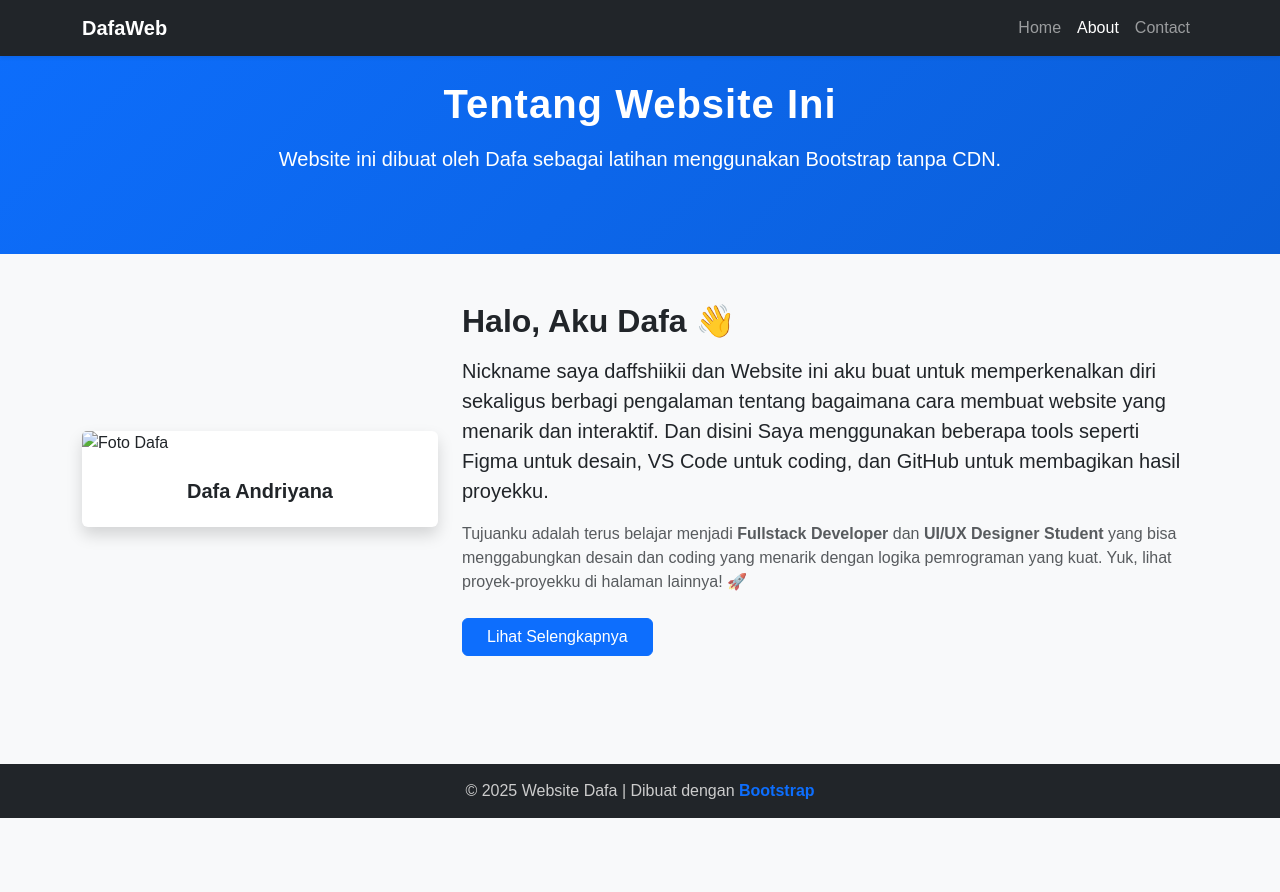
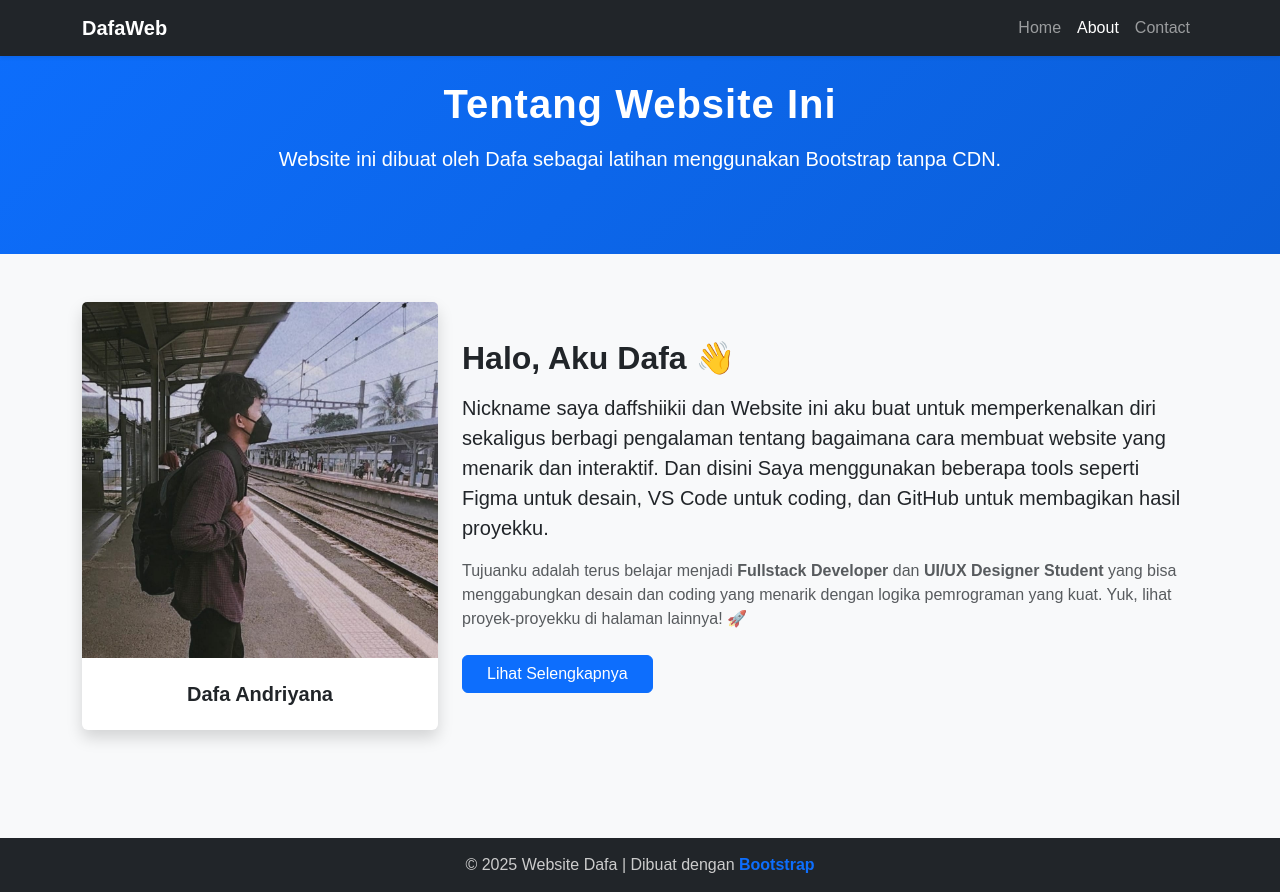
Before and after one commit to Dafa-Web-progaming/BoostrapTugasDafa.github.io, a plain HTML site: page Bosstrap(Dafa)tentang.html in a window 1280 px wide. Before the commit the page ends 818 px from the top, so only its background shows below. Drawn offline with Linux system fonts and the light colour scheme; files that its build step writes are made by us from their sources; files whose address does not match are found by name.

Commit message:
Update Bosstrap(Dafa)tentang.html

```diff
--- a/Bosstrap(Dafa)tentang.html
+++ b/Bosstrap(Dafa)tentang.html
@@ -87,7 +87,8 @@
     <!-- BAGIAN KIRI: FOTO CARD -->
     <div class="col-md-4 mb-4 mb-md-0">
       <div class="card shadow border-0">
-        <img src="/bootstrap-5.3.8/Tugas Bosstrap/gambar/WhatsApp Image 2024-12-04 at 22.24.37_8cae31a9.jpg" class="card-img-top" alt="Foto Dafa" />
+           <img src="gambar/WhatsApp Image 2024-12-04 at 22.24.37_8cae31a9.jpg" alt="Foto Dafa" class="card-img-top" />
+
         <div class="card-body text-center">
           <h5 class="card-title fw-bold mt-2">Dafa Andriyana</h5>
         </div>
```
